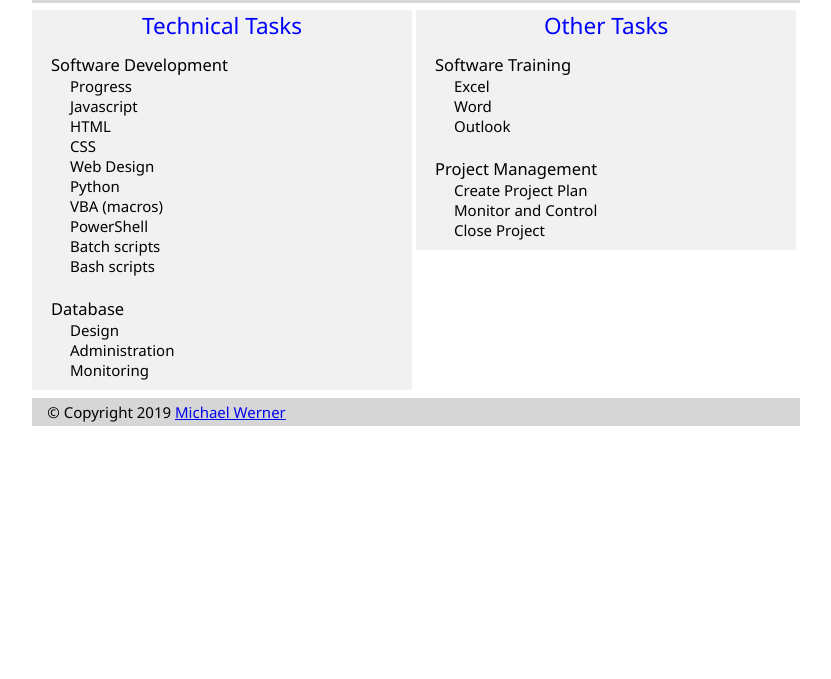
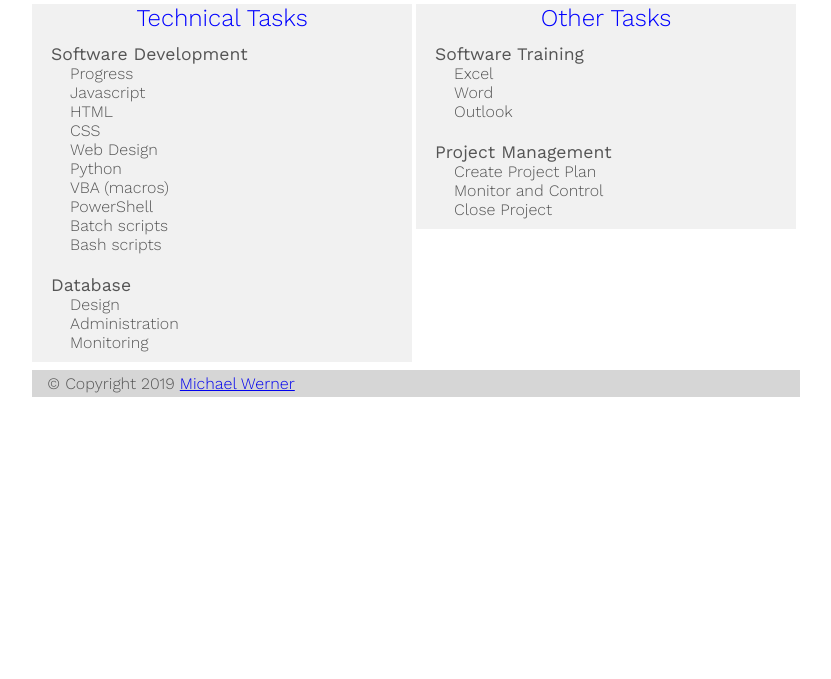
Before and after one commit to MichaelWerner/MichaelWerner.github.io, a plain HTML site: page index.html in a window 1280 px wide. Shown: the part 121-800 px from the top of the page, without its empty margins (224-1055 px from the left). Drawn offline with nearby package versions, Linux system fonts and the light colour scheme.

Commit message:
changed font, add media quey

```diff
--- a/index.html
+++ b/index.html
@@ -5,6 +5,8 @@
   <meta name="viewport" content="width=device-width, initial-scale=1.0">
   <meta http-equiv="X-UA-Compatible" content="ie=edge">
   <link rel="stylesheet" href="style.css">
+  <link rel="stylesheet" href="mediaqueries.css">
+  <link href="https://fonts.googleapis.com/css?family=Work+Sans:300,400,600&display=swap" rel="stylesheet">
   <title>Michael Werner</title>
 </head>
 <body>
--- /dev/null
+++ b/mediaqueries.css
@@ -0,0 +1,13 @@
+/* Small phones, small tablets from 480 to 767px */
+@media only screen and (max-width: 767px){
+
+}
+
+
+/* Small phones from 0 to 480px */
+@media only screen and (max-width: 480px){
+  .li_main{
+    padding-left: 3%;
+    font-size: 100%;
+  }
+}
--- a/style.css
+++ b/style.css
@@ -2,8 +2,16 @@
   margin: 0;
   padding: 0;
   box-sizing: border-box;
-  font-family: 'Segoe UI', Tahoma, Geneva, Verdana;
-  font-size: 15px;
+}
+
+body {
+  background-color: #fff;
+  color:#555;
+  font-family: 'Work Sans', 'Arial', sans-serif;
+  font-size: 16px;
+  font-weight: 300;
+  text-rendering: optimizeLegibility;
+  overflow-x: hidden;
 }
 
 .clearfix::after {
@@ -40,7 +48,7 @@
 
 h2 {
   font-size: 150%;
-  font-weight: lighter;
+  font-weight: 300;
   color: rgb(0,0,255);
   margin: 0 auto 0 auto;
   text-align: center;
@@ -60,6 +68,7 @@ ul {
   padding-left: 5%;
   padding-top: 3%;
   font-size: 110%;
+  font-weight: 400;
 }
 
 .li_sub{
```
